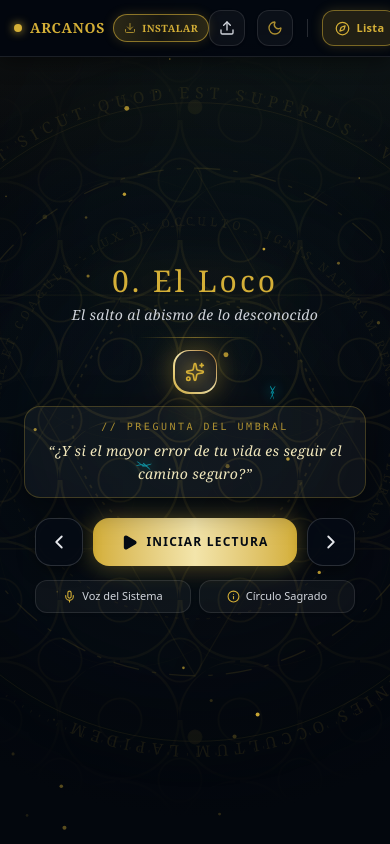
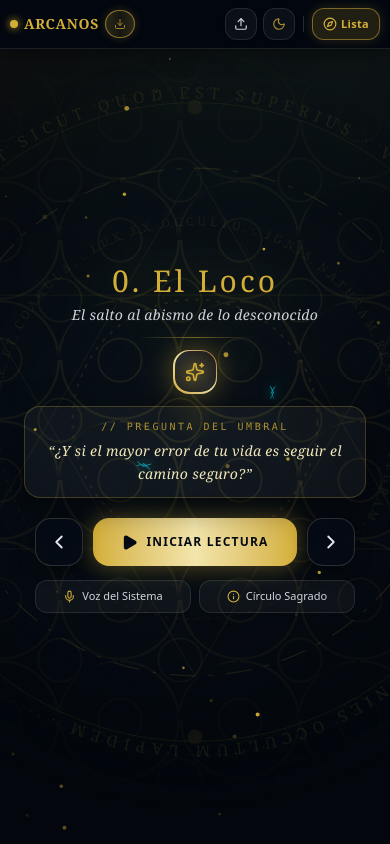
Before and after one commit to AlejoRodry/arcanos, a React (Vite) app: page / in a window 390 px wide. Built offline with nearby package versions, Linux system fonts and the light colour scheme.

Commit message:
refactor: optimize top bar mobile layout
Adjust padding, spacing, and button visibility in the top navigation bar to prevent overflow and improve responsiveness on smaller mobile devices.

```diff
--- a/src/App.tsx
+++ b/src/App.tsx
@@ -726,29 +726,29 @@ export default function App() {
             initial={{ opacity: 0, y: -20 }}
             animate={{ opacity: 1, y: 0 }}
             exit={{ opacity: 0, y: -20 }}
-            className="md:hidden absolute top-0 left-0 right-0 z-30 px-3.5 sm:px-5 py-2.5 sm:py-3 flex items-center justify-between border-b border-white/10 bg-[#02060F]/90 backdrop-blur-2xl shadow-[0_4px_20px_rgba(0,0,0,0.5)]"
+            className="md:hidden absolute top-0 left-0 right-0 z-30 px-2.5 sm:px-4 py-2 sm:py-2.5 flex items-center justify-between border-b border-white/10 bg-[#02060F]/90 backdrop-blur-2xl shadow-[0_4px_20px_rgba(0,0,0,0.5)] w-full max-w-full overflow-hidden"
           >
             {/* Brand, Arcana index indicator and PWA Install Badge */}
-            <div className="flex items-center gap-2 shrink-0">
-              <span className="w-2 h-2 rounded-full bg-[#D4AF37] shadow-[0_0_10px_#D4AF37]" />
+            <div className="flex items-center gap-1.5 sm:gap-2 shrink-0">
+              <span className="w-2 h-2 rounded-full bg-[#D4AF37] shadow-[0_0_8px_#D4AF37]" />
               <h1 className="text-sm sm:text-base font-serif text-[#D4AF37] tracking-wider uppercase font-semibold">
                 Arcanos
               </h1>
-              <span className="text-[10px] font-mono text-gray-400 px-2 py-0.5 rounded-full bg-white/5 border border-white/10 hidden sm:inline-block">
+              <span className="text-[10px] font-mono text-gray-400 px-1.5 py-0.5 rounded-full bg-white/5 border border-white/10 hidden sm:inline-block">
                 {currentIndex + 1}/{poems.length}
               </span>
               <PWAInstallButton variant="topbar" />
             </div>
 
-            {/* Quick Actions (Spacious MD4 Top Bar - No overcrowding) */}
-            <div className="flex items-center gap-3 sm:gap-4 shrink-0">
+            {/* Quick Actions (Compact, responsive, never overflows) */}
+            <div className="flex items-center gap-1.5 sm:gap-2.5 shrink-0">
               {/* Unified Audio Controller Button */}
               {!audioSrc ? (
                 <label
-                  className="w-9 h-9 sm:w-10 sm:h-10 flex items-center justify-center text-gray-300 hover:text-[#D4AF37] rounded-xl bg-white/[0.04] border border-white/10 hover:border-[#D4AF37]/40 hover:bg-[#D4AF37]/10 cursor-pointer active:scale-95 transition-all shadow-sm"
+                  className="w-8 h-8 sm:w-9 sm:h-9 flex items-center justify-center text-gray-300 hover:text-[#D4AF37] rounded-xl bg-white/[0.04] border border-white/10 hover:border-[#D4AF37]/40 hover:bg-[#D4AF37]/10 cursor-pointer active:scale-95 transition-all shadow-sm shrink-0"
                   title="Cargar música de fondo (.mp3)"
                 >
-                  <Upload size={16} />
+                  <Upload size={14} />
                   <input
                     type="file"
                     accept="audio/*"
@@ -759,14 +759,14 @@ export default function App() {
               ) : (
                 <button
                   onClick={() => setShowMobileVolumeSlider(prev => !prev)}
-                  className={`w-9 h-9 sm:w-10 sm:h-10 flex items-center justify-center rounded-xl transition-all active:scale-95 shadow-sm relative ${
+                  className={`w-8 h-8 sm:w-9 sm:h-9 flex items-center justify-center rounded-xl transition-all active:scale-95 shadow-sm relative shrink-0 ${
                     showMobileVolumeSlider
                       ? 'border border-[#D4AF37] bg-[#D4AF37]/25 text-[#D4AF37] shadow-[0_0_12px_rgba(212,175,55,0.3)]'
                       : 'border border-white/10 bg-white/[0.04] text-[#D4AF37] hover:border-[#D4AF37]/40 hover:bg-[#D4AF37]/10'
                   }`}
                   title="Ajustar volumen y música"
                 >
-                  {getVolumeIcon(musicVolume, isMuted, 17)}
+                  {getVolumeIcon(musicVolume, isMuted, 15)}
                   {isAudioPlaying && !isMuted && (
                     <span className="absolute top-1 right-1 w-1.5 h-1.5 rounded-full bg-[#D4AF37] shadow-[0_0_6px_#D4AF37]" />
                   )}
@@ -776,22 +776,22 @@ export default function App() {
               {/* Theme Toggle */}
               <button
                 onClick={() => setTheme(t => t === 'astrolabe' ? 'cosmos' : 'astrolabe')}
-                className="w-9 h-9 sm:w-10 sm:h-10 flex items-center justify-center text-[#D4AF37]/80 hover:text-[#D4AF37] rounded-xl bg-white/[0.04] border border-white/10 hover:border-[#D4AF37]/40 hover:bg-[#D4AF37]/10 active:scale-95 transition-all shadow-sm"
+                className="w-8 h-8 sm:w-9 sm:h-9 flex items-center justify-center text-[#D4AF37]/80 hover:text-[#D4AF37] rounded-xl bg-white/[0.04] border border-white/10 hover:border-[#D4AF37]/40 hover:bg-[#D4AF37]/10 active:scale-95 transition-all shadow-sm shrink-0"
                 title="Cambiar escenario cósmico"
               >
-                {theme === 'astrolabe' ? <Moon size={16} /> : <Sparkles size={16} />}
+                {theme === 'astrolabe' ? <Moon size={14} /> : <Sparkles size={14} />}
               </button>
 
               {/* Sutil Separator */}
-              <div className="w-[1px] h-4.5 bg-white/15 mx-0.5 shrink-0" />
+              <div className="w-[1px] h-4 bg-white/15 mx-0.5 shrink-0" />
 
               {/* Arcana Selector Drawer Trigger */}
               <button
                 onClick={() => setIsMobileDrawerOpen(true)}
-                className="h-9 sm:h-10 px-3 sm:px-3.5 flex items-center gap-1.5 rounded-xl border border-[#D4AF37]/50 bg-[#D4AF37]/15 text-[#D4AF37] text-xs font-sans font-semibold tracking-wide active:scale-95 shadow-[0_0_12px_rgba(212,175,55,0.2)] transition-all shrink-0 hover:bg-[#D4AF37]/25"
+                className="h-8 sm:h-9 px-2.5 sm:px-3 flex items-center gap-1 sm:gap-1.5 rounded-xl border border-[#D4AF37]/50 bg-[#D4AF37]/15 text-[#D4AF37] text-xs font-sans font-semibold tracking-wide active:scale-95 shadow-[0_0_12px_rgba(212,175,55,0.2)] transition-all shrink-0 hover:bg-[#D4AF37]/25"
                 title="Ver lista de arcanos"
               >
-                <Compass size={15} className="shrink-0" />
+                <Compass size={14} className="shrink-0" />
                 <span className="text-[11px] font-bold">Lista</span>
               </button>
             </div>
--- a/src/components/PWAInstallButton.tsx
+++ b/src/components/PWAInstallButton.tsx
@@ -354,11 +354,12 @@ export const PWAInstallButton: React.FC<PWAInstallButtonProps> = ({
       <>
         <button
           onClick={handleButtonClick}
-          className={`h-7 sm:h-8 px-2.5 sm:px-3 flex items-center gap-1.5 rounded-full border border-[#D4AF37]/60 bg-gradient-to-r from-[#D4AF37]/20 via-[#D4AF37]/10 to-[#D4AF37]/20 hover:bg-[#D4AF37]/30 text-[#D4AF37] active:scale-95 transition-all cursor-pointer shadow-[0_0_12px_rgba(212,175,55,0.2)] shrink-0 ${className}`}
+          className={`h-7 sm:h-8 px-2 sm:px-3 flex items-center justify-center gap-1.5 rounded-full border border-[#D4AF37]/60 bg-gradient-to-r from-[#D4AF37]/20 via-[#D4AF37]/10 to-[#D4AF37]/20 hover:bg-[#D4AF37]/30 text-[#D4AF37] active:scale-95 transition-all cursor-pointer shadow-[0_0_10px_rgba(212,175,55,0.2)] shrink-0 ${className}`}
           title="Instalar oráculo en la pantalla de inicio"
+          aria-label="Instalar aplicación"
         >
           <Download size={12} className="text-[#D4AF37] animate-pulse" />
-          <span className="text-[10px] sm:text-[11px] font-serif font-semibold tracking-wider uppercase">
+          <span className="hidden sm:inline text-[10px] sm:text-[11px] font-serif font-semibold tracking-wider uppercase">
             Instalar
           </span>
         </button>
```
